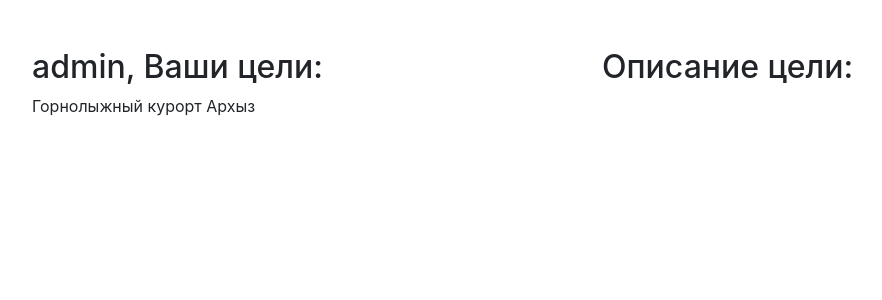
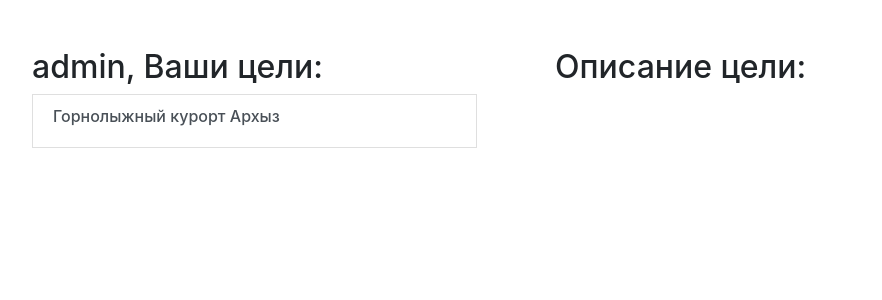
Before and after one commit to alexarlord-boop/DJANGO_project, a Django app: page /goals in a window 1280 px wide. Shown: the part 56-356 px from the top of the page, without its empty margins (53-935 px from the left). Run offline with Django 3.2, Linux system fonts and the light colour scheme; a user stored in the database is signed in; data comes from the database, SQL or seed files in the repository; both versions use the stored data as it was after the commit; some libraries are stand-ins or nearby versions.

Commit message:
Added goal repr

```diff
--- a/live_action/main/templates/main/goals.html
+++ b/live_action/main/templates/main/goals.html
@@ -6,14 +6,25 @@
 {% if user.is_authenticated %}
     <div class="container mt-5">
         <div class="row">
-            <div class="col-6">
+            <div class="col-5">
                 <h2>{{user.username}}, Ваши цели:</h2>
+                <div data-spy="scroll" data-target="#list-example" data-offset="0" class="pre-scrollable">
                 {% for goal in goals%}
-                    {{goal}}
+                     <a class="text-decoration-none">
+                         <button id={{point.id}} type="button" class="list-group-item list-group-item-action">
+                         <div class="row">
+                             <div class="col-12">
+                                 <h6>{{goal.title}}</h6>
+                             </div>
+                         </div>
+                     </button>
+                     </a>
                 {% endfor %}
             </div>
-            <div class="col-6">
+            </div>
+            <div class="col-6 ml-5">
                 <h2>Описание цели:</h2>
+
             </div>
         </div>
     </div>
```
Also changed, not shown: live_action/db.sqlite3.
